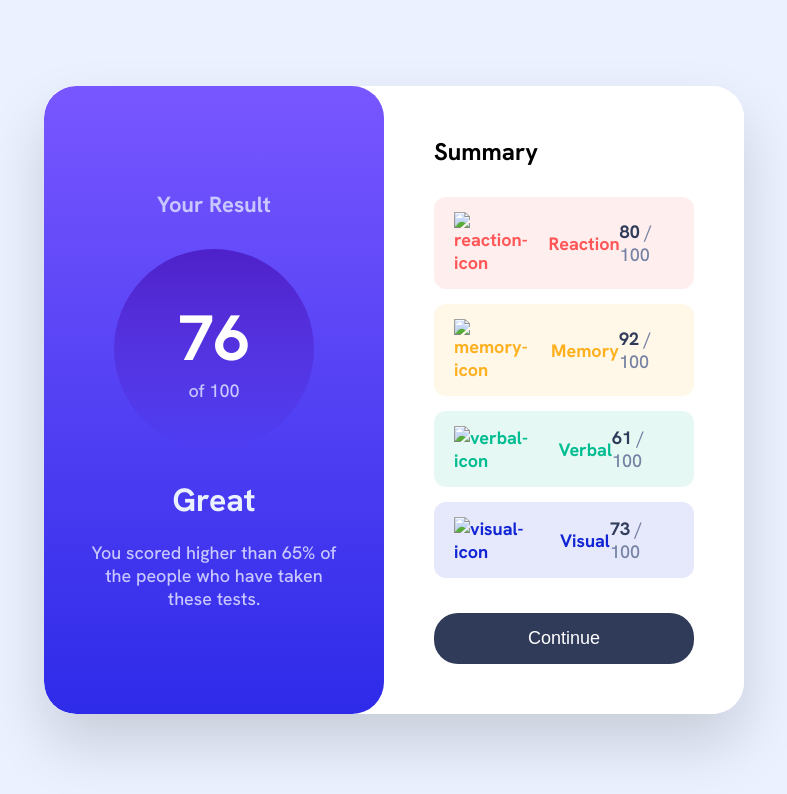
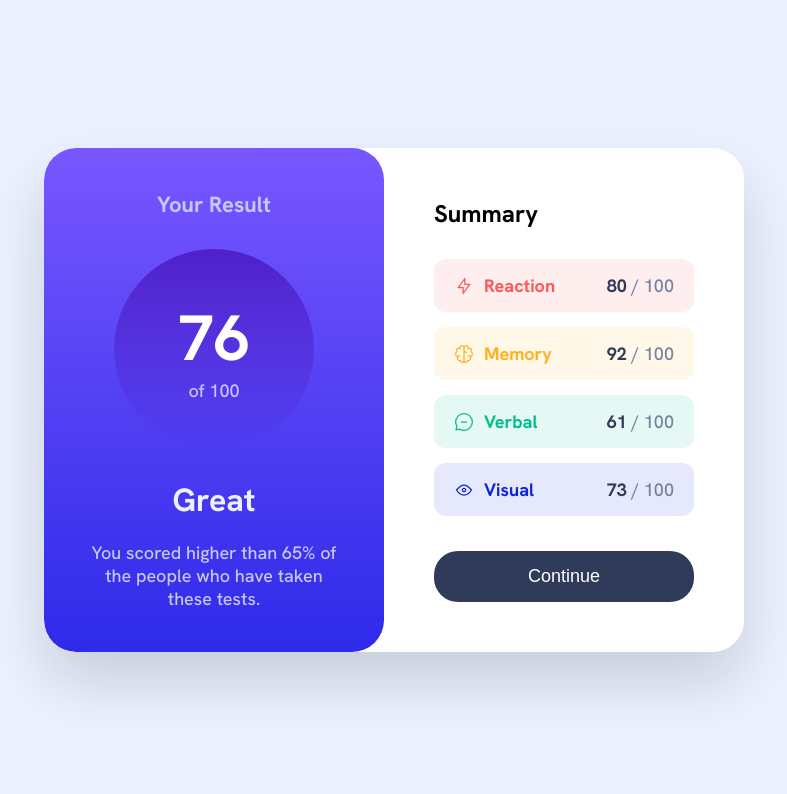
Before and after one commit to mkcode-full/Results-summary-component, a plain HTML site: page index.html in a window 1280 px wide. Shown: the whole page, without its empty margins (246-1033 px from the left). Drawn offline with Linux system fonts and the light colour scheme.

Commit message:
Fix HTML encoding issues in index.html

```diff
--- a/index.html
+++ b/index.html
@@ -33,7 +33,7 @@
             <div class="summary-item reaction">
 
                 <div class="item-left">
-                    <img src="assets/images/icon-reaction.svg" alt="reaction-icon"
+                    <img src="assets/icon-reaction.svg" alt="reaction-icon"
                     class="reaction-img">
                     <span>Reaction</span>
                 </div>
@@ -47,7 +47,7 @@
                <div class="summary-item memory">
 
                 <div class="item-left">
-                    <img src="assets/images/icon-memory.svg" alt="memory-icon"
+                    <img src="assets/icon-memory.svg" alt="memory-icon"
                     class="memory-img">
                     <span>Memory</span>
                 </div>
@@ -61,7 +61,7 @@
                <div class="summary-item verbal">
 
                 <div class="item-left">
-                    <img src="assets/images/icon-verbal.svg" alt="verbal-icon"
+                    <img src="assets/icon-verbal.svg" alt="verbal-icon"
                     class="verbal-img">
                     <span>Verbal</span>
                 </div>
@@ -75,7 +75,7 @@
                <div class="summary-item visual">
 
                 <div class="item-left">
-                    <img src="assets/images/icon-visual.svg" alt="visual-icon"
+                    <img src="assets/icon-visual.svg" alt="visual-icon"
                     class="visual-img">
                     <span>Visual</span>
                 </div>
@@ -93,4 +93,5 @@
     </main>
 </body>
 
+
 </html>
```
